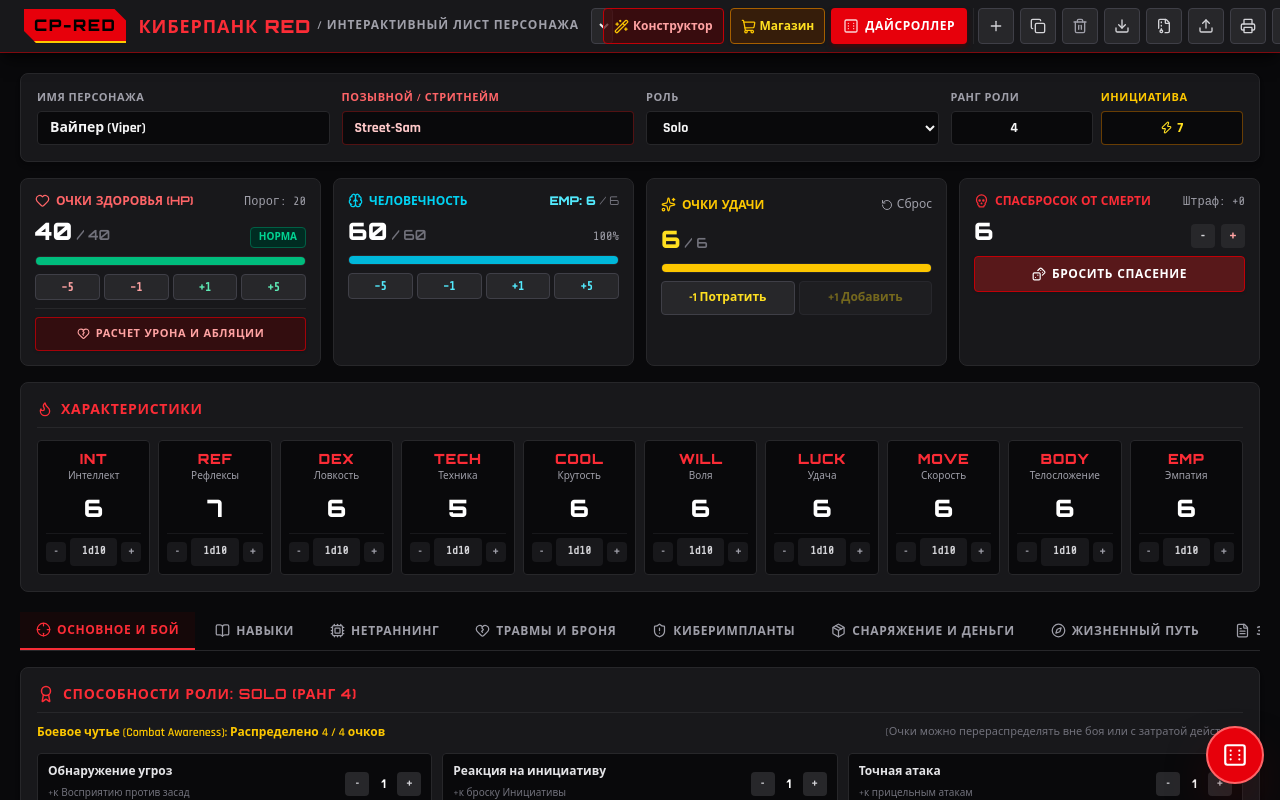
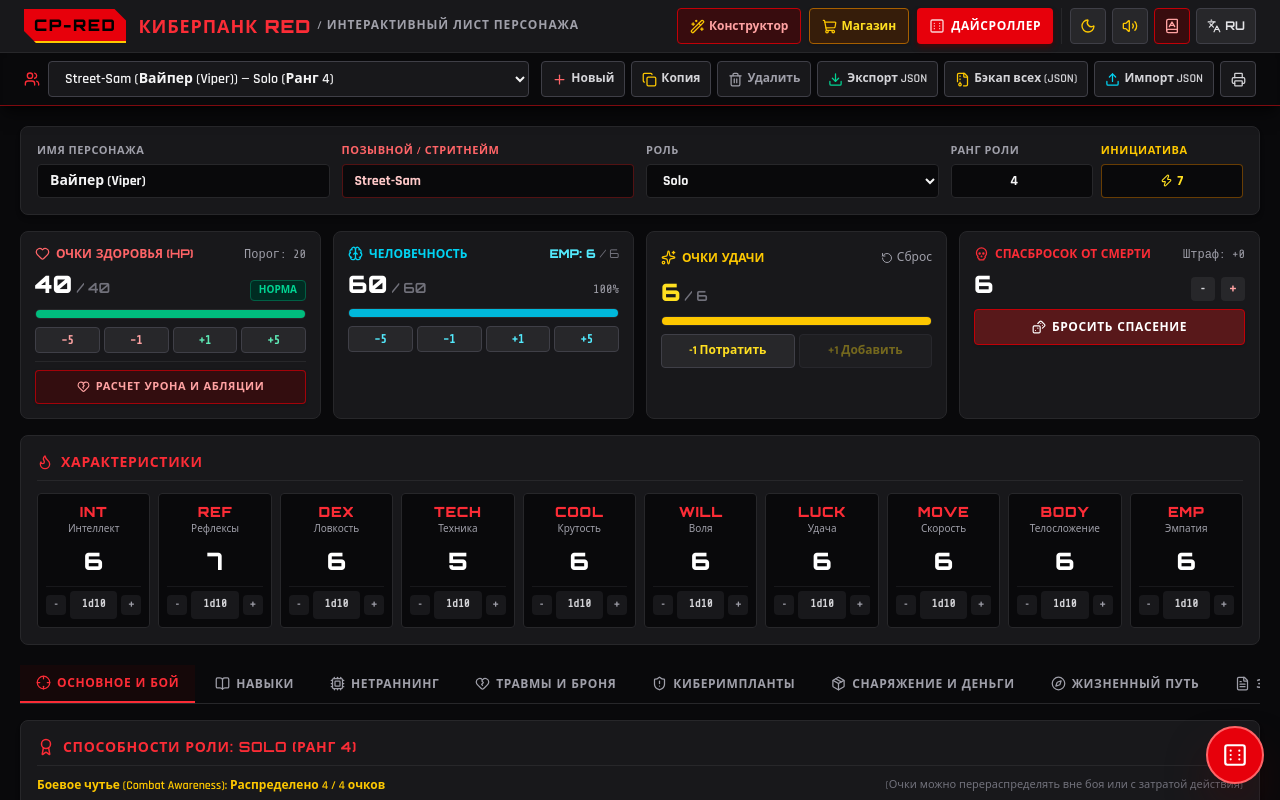
Before and after one commit to Alvetore/CyberpunkREDCharSheet, a React (Vite) app: page / in a window 1280 px wide. Shown: the top 800 px of the page. Built offline with nearby package versions, Linux system fonts and the light colour scheme.

Commit message:
feat(ui): separate character selector into dedicated full-width bar

```diff
--- a/src/components/Header.tsx
+++ b/src/components/Header.tsx
@@ -20,7 +20,8 @@ import {
   Moon,
   Menu,
   X,
-  BookA
+  BookA,
+  Users
 } from 'lucide-react';
 
 interface HeaderProps {
@@ -95,13 +96,14 @@ export const Header: React.FC<HeaderProps> = ({
 
   return (
     <header className="bg-zinc-900 border-b border-red-700/60 sticky top-0 z-30 shadow-lg shadow-black/60 no-print">
+      {/* Row 1: Brand & Global App Tools */}
       <div className="max-w-7xl mx-auto px-3 sm:px-6 py-2 flex items-center justify-between gap-2 sm:gap-3">
-        {/* Left: Logo & Title */}
+        {/* Left: Brand Logo & Title */}
         <div className="flex items-center gap-2 sm:gap-3 shrink-0">
           <div className="bg-red-600 text-black font-black px-2 sm:px-2.5 py-1 text-xs sm:text-base tracking-widest clip-cyber font-orbitron uppercase border-b-2 border-yellow-400">
             CP-RED
           </div>
-          <div className="hidden sm:block">
+          <div>
             <h1 className="font-orbitron font-extrabold text-sm sm:text-base md:text-lg tracking-wider text-red-500 uppercase flex items-center gap-1.5">
               <span>{t.appTitle}</span>
               <span className="text-xs font-rajdhani font-semibold text-zinc-400 hidden xl:inline">
@@ -111,26 +113,8 @@ export const Header: React.FC<HeaderProps> = ({
           </div>
         </div>
 
-        {/* Center: Character Switcher Dropdown */}
-        <div className="flex items-center gap-1.5 flex-1 min-w-0 max-w-[150px] xs:max-w-[200px] sm:max-w-[260px] md:max-w-[280px]">
-          <select
-            value={activeChar.id}
-            onChange={(e) => {
-              sfx.playClick();
-              onSelectCharacter(e.target.value);
-            }}
-            className="w-full bg-zinc-800 border border-zinc-700 text-zinc-100 text-xs sm:text-sm rounded px-2 sm:px-2.5 py-1.5 focus:border-red-500 focus:outline-none truncate min-h-[36px]"
-          >
-            {characters.map((c) => (
-              <option key={c.id} value={c.id}>
-                {c.handle ? `${c.handle} (${c.role})` : `${c.name} (${c.role})`}
-              </option>
-            ))}
-          </select>
-        </div>
-
-        {/* Quick Primary Actions (Visible on Mobile & Desktop) */}
-        <div className="flex items-center gap-1 sm:gap-1.5 shrink-0">
+        {/* Right: Quick Tools (Wizard, Shop, Dice Roller) + Settings (Desktop) / Hamburger (Mobile) */}
+        <div className="flex items-center gap-1.5 sm:gap-2 shrink-0">
           {/* Character Wizard */}
           <button
             onClick={() => {
@@ -138,10 +122,10 @@ export const Header: React.FC<HeaderProps> = ({
               onOpenWizard();
             }}
             title={lang === 'ru' ? 'Конструктор персонажа (Point-Buy Wizard по правилам CPR)' : 'Character Creation Wizard (CPR Point-Buy & Fast Dirty)'}
-            className="flex items-center gap-1 px-2 sm:px-2.5 py-1.5 bg-red-950/70 hover:bg-red-600 border border-red-700 text-red-300 hover:text-white text-xs font-bold rounded transition font-orbitron min-h-[36px]"
+            className="flex items-center gap-1 px-2.5 sm:px-3 py-1.5 bg-red-950/70 hover:bg-red-600 border border-red-700 text-red-300 hover:text-white text-xs font-bold rounded transition font-orbitron min-h-[36px]"
           >
             <Wand2 size={15} className="text-yellow-400 shrink-0" />
-            <span className="hidden md:inline">{lang === 'ru' ? 'Конструктор' : 'Wizard'}</span>
+            <span className="hidden sm:inline">{lang === 'ru' ? 'Конструктор' : 'Wizard'}</span>
           </button>
 
           {/* Shop */}
@@ -151,10 +135,10 @@ export const Header: React.FC<HeaderProps> = ({
               onOpenShop();
             }}
             title={lang === 'ru' ? 'Магазин DataPool (оружие, броня, импланты, снаряжение)' : 'DataPool Market (Weapons, Armor, Implants, Gear)'}
-            className="flex items-center gap-1 px-2 sm:px-2.5 py-1.5 bg-yellow-950/70 hover:bg-yellow-600 border border-yellow-700 text-yellow-300 hover:text-black text-xs font-bold rounded transition font-orbitron shadow-sm min-h-[36px]"
+            className="flex items-center gap-1 px-2.5 sm:px-3 py-1.5 bg-yellow-950/70 hover:bg-yellow-600 border border-yellow-700 text-yellow-300 hover:text-black text-xs font-bold rounded transition font-orbitron shadow-sm min-h-[36px]"
           >
             <ShoppingCart size={15} className="text-yellow-400 shrink-0" />
-            <span className="hidden md:inline">{lang === 'ru' ? 'Магазин' : 'Shop'}</span>
+            <span className="hidden sm:inline">{lang === 'ru' ? 'Магазин' : 'Shop'}</span>
           </button>
 
           {/* Quick Dice Roller Launcher */}
@@ -171,96 +155,7 @@ export const Header: React.FC<HeaderProps> = ({
           </button>
 
           {/* Desktop Secondary Toolbar (Hidden on screens < lg) */}
-          <div className="hidden lg:flex items-center gap-1 sm:gap-1.5 pl-1 border-l border-zinc-800">
-            {/* New Character Button */}
-            <button
-              onClick={() => {
-                sfx.playClick();
-                onNewCharacter();
-              }}
-              title={t.newCharacter}
-              className="p-1.5 bg-zinc-800 hover:bg-red-600/80 text-zinc-300 hover:text-white border border-zinc-700 rounded transition min-h-[36px] min-w-[36px] flex items-center justify-center"
-            >
-              <Plus size={16} />
-            </button>
-
-            {/* Duplicate Button */}
-            <button
-              onClick={() => {
-                sfx.playClick();
-                onDuplicateCharacter();
-              }}
-              title={t.duplicateChar}
-              className="p-1.5 bg-zinc-800 hover:bg-zinc-700 text-zinc-300 border border-zinc-700 rounded transition min-h-[36px] min-w-[36px] flex items-center justify-center"
-            >
-              <Copy size={16} />
-            </button>
-
-            {/* Delete Button */}
-            <button
-              onClick={() => {
-                sfx.playClick();
-                onDeleteCharacter();
-              }}
-              title={t.deleteChar}
-              disabled={characters.length <= 1}
-              className="p-1.5 bg-zinc-800 hover:bg-red-900/80 text-zinc-400 hover:text-red-300 border border-zinc-700 rounded transition disabled:opacity-30 disabled:cursor-not-allowed min-h-[36px] min-w-[36px] flex items-center justify-center"
-            >
-              <Trash2 size={16} />
-            </button>
-
-            {/* Export single char */}
-            <button
-              onClick={() => {
-                sfx.playClick();
-                onExportCharacter();
-              }}
-              title={t.exportJson}
-              className="p-1.5 bg-zinc-800 hover:bg-zinc-700 text-zinc-300 border border-zinc-700 rounded transition min-h-[36px] min-w-[36px] flex items-center justify-center"
-            >
-              <Download size={16} />
-            </button>
-
-            {/* Backup All chars */}
-            <button
-              onClick={() => {
-                sfx.playClick();
-                onExportAll();
-              }}
-              title={t.exportAll}
-              className="p-1.5 bg-zinc-800 hover:bg-zinc-700 text-zinc-300 border border-zinc-700 rounded transition min-h-[36px] min-w-[36px] flex items-center justify-center"
-            >
-              <FileArchive size={16} />
-            </button>
-
-            {/* Import JSON */}
-            <input
-              type="file"
-              ref={fileInputRef}
-              onChange={handleFileChange}
-              accept=".json"
-              className="hidden"
-            />
-            <button
-              onClick={() => fileInputRef.current?.click()}
-              title={t.importJson}
-              className="p-1.5 bg-zinc-800 hover:bg-zinc-700 text-zinc-300 border border-zinc-700 rounded transition min-h-[36px] min-w-[36px] flex items-center justify-center"
-            >
-              <Upload size={16} />
-            </button>
-
-            {/* Print button */}
-            <button
-              onClick={() => {
-                sfx.playClick();
-                window.print();
-              }}
-              title={t.printSheet}
-              className="p-1.5 bg-zinc-800 hover:bg-zinc-700 text-zinc-300 border border-zinc-700 rounded transition min-h-[36px] min-w-[36px] flex items-center justify-center"
-            >
-              <Printer size={16} />
-            </button>
-
+          <div className="hidden lg:flex items-center gap-1.5 pl-2 border-l border-zinc-800">
             {/* Theme Toggle (Light / Dark) */}
             <button
               onClick={() => {
@@ -332,6 +227,131 @@ export const Header: React.FC<HeaderProps> = ({
           >
             {isMobileMenuOpen ? <X size={18} /> : <Menu size={18} />}
           </button>
+        </div>
+      </div>
+
+      {/* Row 2: Dedicated Character Switcher & Character Actions Bar */}
+      <div className="bg-zinc-950 border-t border-zinc-800 px-3 sm:px-6 py-2 shadow-inner">
+        <div className="max-w-7xl mx-auto flex items-center justify-between gap-2 sm:gap-3 flex-wrap sm:flex-nowrap">
+          {/* Character Switcher Selector */}
+          <div className="flex items-center gap-2 flex-1 min-w-[180px] max-w-full sm:max-w-md md:max-w-lg">
+            <Users size={16} className="text-red-500 shrink-0" />
+            <span className="font-orbitron font-bold text-xs uppercase tracking-wider text-zinc-400 shrink-0 hidden xs:inline">
+              {lang === 'ru' ? 'Персонаж:' : 'Character:'}
+            </span>
+            <select
+              value={activeChar.id}
+              onChange={(e) => {
+                sfx.playClick();
+                onSelectCharacter(e.target.value);
+              }}
+              className="w-full bg-zinc-900 border border-zinc-700 hover:border-red-500/80 text-zinc-100 text-xs sm:text-sm font-semibold rounded px-2.5 sm:px-3 py-1.5 focus:border-red-500 focus:outline-none min-h-[36px] transition cursor-pointer"
+            >
+              {characters.map((c) => (
+                <option key={c.id} value={c.id}>
+                  {c.handle ? `${c.handle} (${c.name}) — ${c.role} (Ранг ${c.roleRank})` : `${c.name} — ${c.role} (Ранг ${c.roleRank})`}
+                </option>
+              ))}
+            </select>
+          </div>
+
+          {/* Character Action Buttons (Directly attached to character management) */}
+          <div className="flex items-center gap-1 sm:gap-1.5 shrink-0 ml-auto sm:ml-0">
+            {/* New Character Button */}
+            <button
+              onClick={() => {
+                sfx.playClick();
+                onNewCharacter();
+              }}
+              title={t.newCharacter}
+              className="flex items-center gap-1 px-2.5 py-1.5 bg-zinc-900 hover:bg-red-600/80 text-zinc-300 hover:text-white border border-zinc-700 hover:border-red-500 rounded text-xs font-semibold transition min-h-[36px]"
+            >
+              <Plus size={15} className="text-red-400" />
+              <span className="hidden sm:inline">{lang === 'ru' ? 'Новый' : 'New'}</span>
+            </button>
+
+            {/* Duplicate Button */}
+            <button
+              onClick={() => {
+                sfx.playClick();
+                onDuplicateCharacter();
+              }}
+              title={t.duplicateChar}
+              className="flex items-center gap-1 px-2.5 py-1.5 bg-zinc-900 hover:bg-zinc-800 text-zinc-300 border border-zinc-700 rounded text-xs font-semibold transition min-h-[36px]"
+            >
+              <Copy size={15} className="text-yellow-400" />
+              <span className="hidden sm:inline">{lang === 'ru' ? 'Копия' : 'Copy'}</span>
+            </button>
+
+            {/* Delete Button */}
+            <button
+              onClick={() => {
+                sfx.playClick();
+                onDeleteCharacter();
+              }}
+              title={t.deleteChar}
+              disabled={characters.length <= 1}
+              className="flex items-center gap-1 px-2.5 py-1.5 bg-zinc-900 hover:bg-red-950 text-zinc-400 hover:text-red-300 border border-zinc-700 rounded text-xs font-semibold transition disabled:opacity-30 disabled:cursor-not-allowed min-h-[36px]"
+            >
+              <Trash2 size={15} />
+              <span className="hidden md:inline">{lang === 'ru' ? 'Удалить' : 'Delete'}</span>
+            </button>
+
+            {/* Export single char */}
+            <button
+              onClick={() => {
+                sfx.playClick();
+                onExportCharacter();
+              }}
+              title={t.exportJson}
+              className="p-1.5 sm:px-2.5 sm:py-1.5 bg-zinc-900 hover:bg-zinc-800 text-zinc-300 border border-zinc-700 rounded text-xs font-semibold transition min-h-[36px] flex items-center justify-center gap-1"
+            >
+              <Download size={15} className="text-emerald-400" />
+              <span className="hidden xl:inline">{t.exportJson}</span>
+            </button>
+
+            {/* Backup All chars */}
+            <button
+              onClick={() => {
+                sfx.playClick();
+                onExportAll();
+              }}
+              title={t.exportAll}
+              className="p-1.5 sm:px-2.5 sm:py-1.5 bg-zinc-900 hover:bg-zinc-800 text-zinc-300 border border-zinc-700 rounded text-xs font-semibold transition min-h-[36px] flex items-center justify-center gap-1"
+            >
+              <FileArchive size={15} className="text-yellow-400" />
+              <span className="hidden xl:inline">{t.exportAll}</span>
+            </button>
+
+            {/* Import JSON */}
+            <input
+              type="file"
+              ref={fileInputRef}
+              onChange={handleFileChange}
+              accept=".json"
+              className="hidden"
+            />
+            <button
+              onClick={() => fileInputRef.current?.click()}
+              title={t.importJson}
+              className="p-1.5 sm:px-2.5 sm:py-1.5 bg-zinc-900 hover:bg-zinc-800 text-zinc-300 border border-zinc-700 rounded text-xs font-semibold transition min-h-[36px] flex items-center justify-center gap-1"
+            >
+              <Upload size={15} className="text-cyan-400" />
+              <span className="hidden xl:inline">{t.importJson}</span>
+            </button>
+
+            {/* Print button */}
+            <button
+              onClick={() => {
+                sfx.playClick();
+                window.print();
+              }}
+              title={t.printSheet}
+              className="hidden sm:flex p-1.5 bg-zinc-900 hover:bg-zinc-800 text-zinc-300 border border-zinc-700 rounded transition min-h-[36px] min-w-[36px] items-center justify-center"
+            >
+              <Printer size={15} />
+            </button>
+          </div>
         </div>
       </div>
 
```
